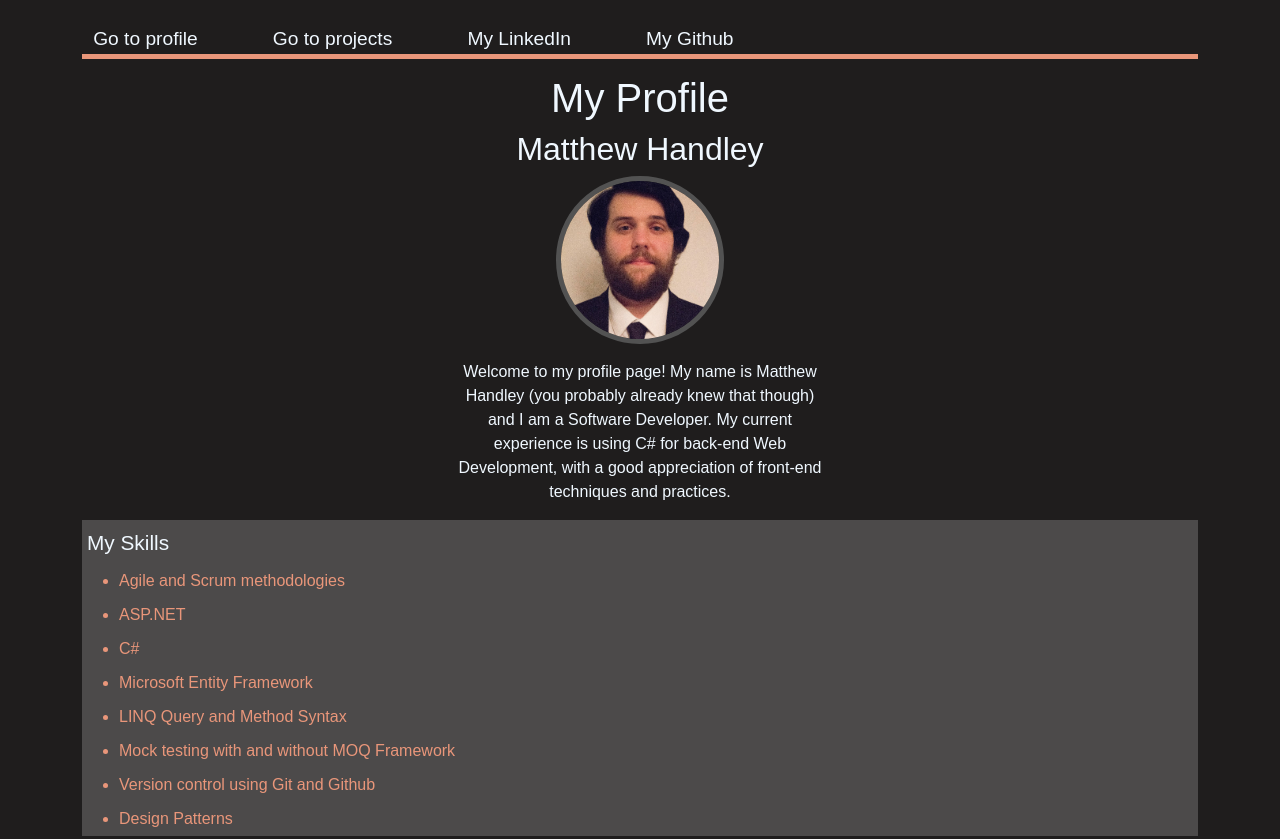
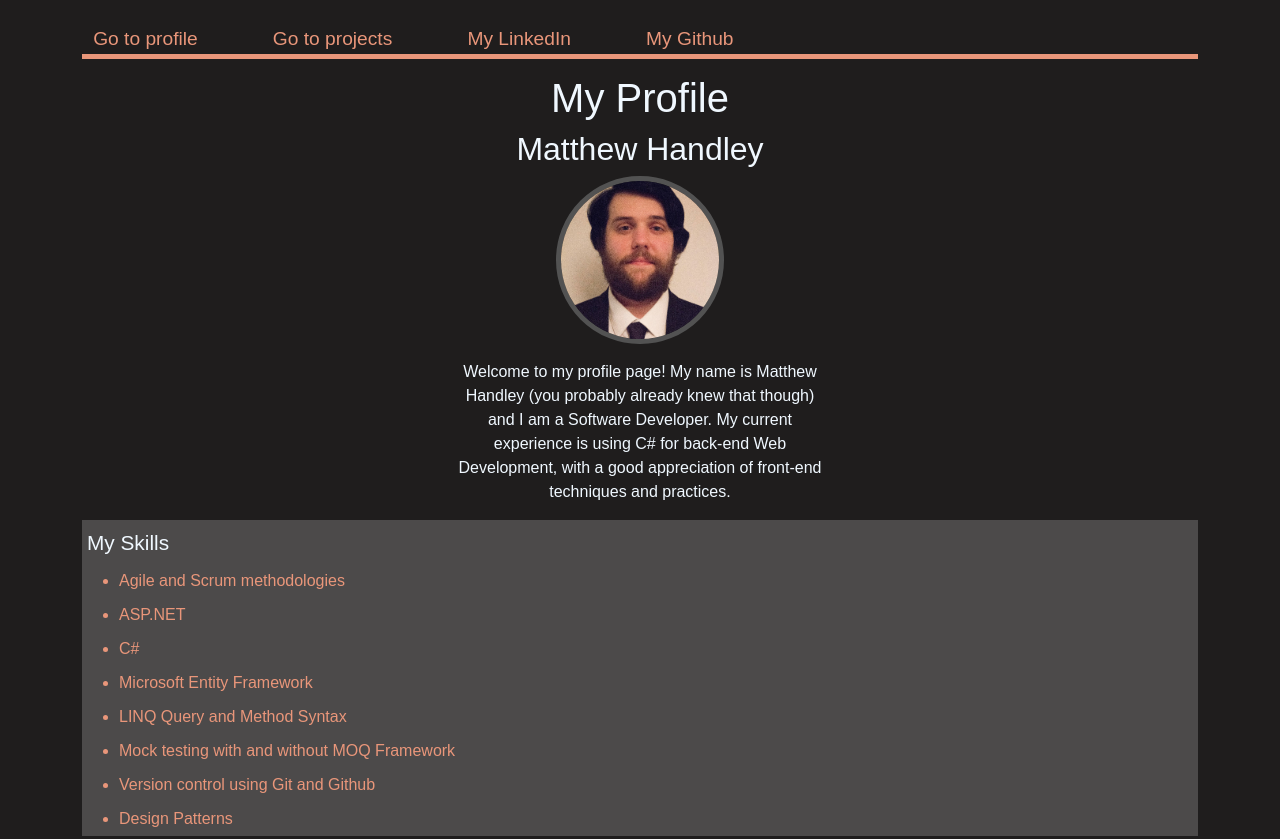
Before and after one commit to MHandley10/MHandley10.github.io, a plain HTML site: page index.html in a window 1280 px wide. Shown: the top 839 px of the page. Drawn offline with nearby package versions, Linux system fonts and the light colour scheme.

Commit message:
tweaked the CSS

```diff
--- a/profileStyles.css
+++ b/profileStyles.css
@@ -45,7 +45,7 @@ h1 {
 
 a.navigation:link {
     text-decoration: none;
-    color:aliceblue;
+    color:darksalmon;
 }
 
 a.navigation:visited {
```
